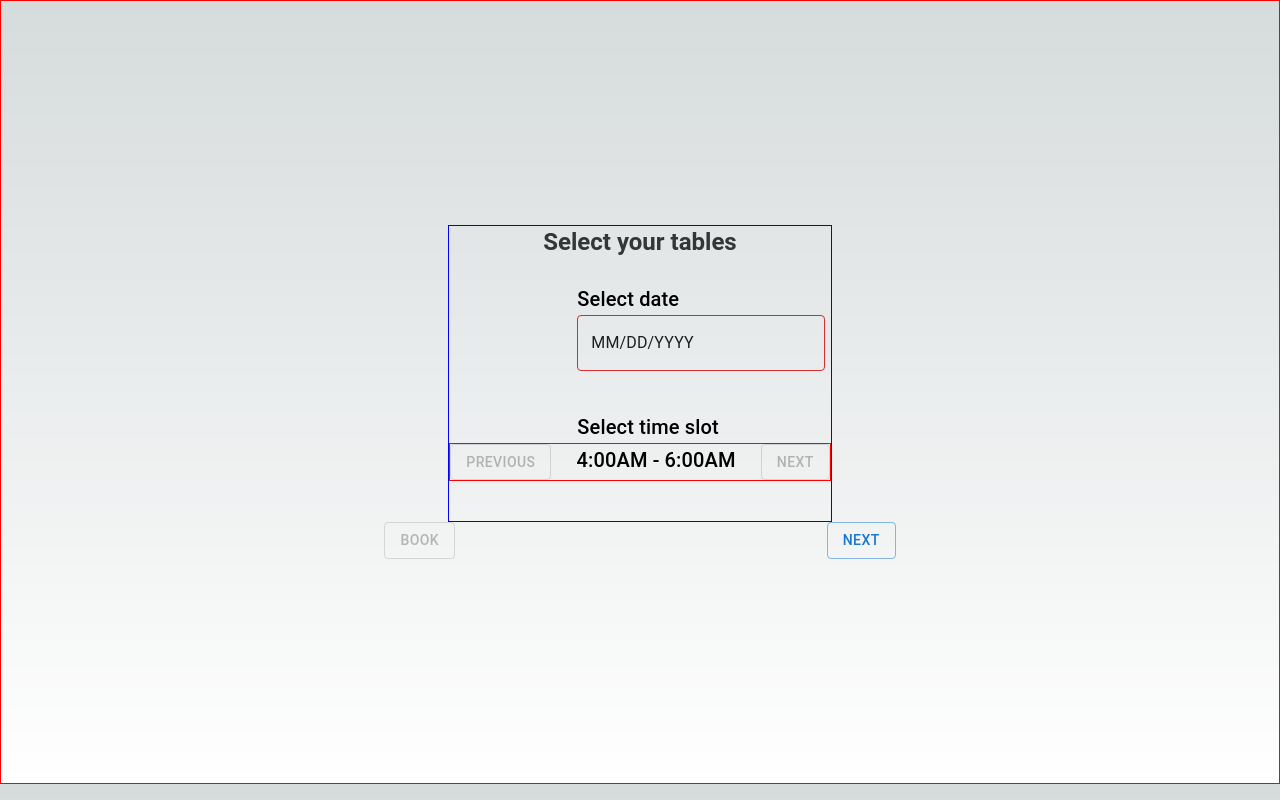
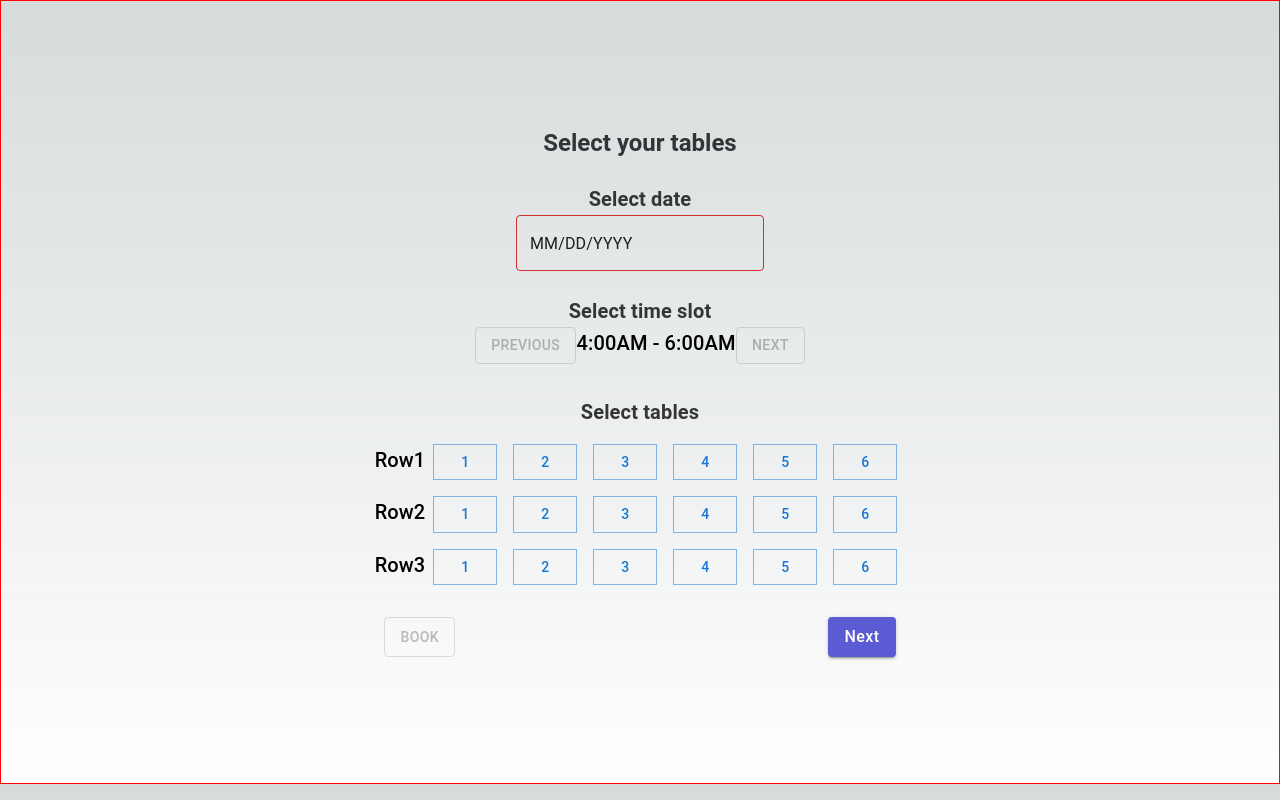
Before and after one commit to mayurigurav1997/library-booking, a Next.js app: page /Tables/tables in a window 1280 px wide. Built offline with nearby package versions, Linux system fonts and the light colour scheme.

Commit message:
tables designing done

```diff
--- a/src/pages/Login/login.jsx
+++ b/src/pages/Login/login.jsx
@@ -19,7 +19,7 @@ const Login = () => {
     const CustomButton = styled(Button)({
         color: 'white',
         backgroundColor: '#5b5bd3',
-        fontSize: "20px"
+        fontSize: "16px"
     });
     const Typography3 = styled(Typography)({
         fontSize: "24px",
@@ -28,9 +28,9 @@ const Login = () => {
     });
     const Typography4 = styled(Typography)({
         fontSize: "20px",
-        fontWeight: "bold",
+        fontWeight: 600,
         color: "#202124e6",
-    });;
+    });
     const handleNameChange = (event) => {
         setName(event.target.value);
         setError('');
--- a/src/pages/Tables/tables.jsx
+++ b/src/pages/Tables/tables.jsx
@@ -1,5 +1,4 @@
 import React, { useEffect, useState } from 'react'
-import classes from "../../styles/Login/Login.module.scss";
 import { Box, Button, OutlinedInput, TextField, Typography } from '@mui/material';
 import { AdapterDayjs } from '@mui/x-date-pickers/AdapterDayjs';
 import { LocalizationProvider } from '@mui/x-date-pickers/LocalizationProvider';
@@ -9,21 +8,35 @@ import { setPaymentData, setSelectedDate, setSlot, setSubmit } from '../feature/
 import { useRouter } from 'next/router';
 import Link from 'next/link';
 import styled from '@emotion/styled';
-// import { KeyboardBackspaceOutlinedIcon } from '@mui/icons-material';
+import { KeyboardBackspaceOutlinedIcon } from '@mui/icons-material';
 
 const Tables = () => {
     const router = useRouter();
     const [date, setDate] = useState("")
     const [bookedSeats, setBookedSeats] = useState([])
     const [selectedButtonId, setSelectedButtonId] = useState(null)
+    const Row1 = ["1(Row1)", "2(Row1)", "3(Row1)", "4(Row1)", "5(Row1)", "6(Row1)"]
+    const Row2 = ["1(Row2)", "2(Row2)", "3(Row2)", "4(Row2)", "5(Row2)", "6(Row2)"]
+    const Row3 = ["1(Row3)", "2(Row3)", "3(Row3)", "4(Row3)", "5(Row3)", "6(Row3)"]
     const dispatch = useDispatch()
     const userName = useSelector((state) => state.user.user)
     const selectedDate = useSelector((state) => state.user.selectedDate)
     const selectedSlot = useSelector((state) => state.user.selectedSlot)
     let userData = useSelector((state) => state.user.allUsers)
+    const CustomButton = styled(Button)({
+        color: 'white',
+        backgroundColor: '#5b5bd3',
+        fontSize: "16px",
+        textTransform: "capitalize"
+    });
     const Typography3 = styled(Typography)({
         fontSize: "24px",
         fontWeight: "bold",
+        color: "#202124e6",
+    });
+    const Typography4 = styled(Typography)({
+        fontSize: "20px",
+        fontWeight: 600,
         color: "#202124e6",
     });
     const handleDate = (date) => {
@@ -41,15 +54,6 @@ const Tables = () => {
         // const userDates = Object.keys(foundObject.dates)
         console.log(userObject, "userObject")
         if (!userObject.bookingStatus.some(obj => obj?.date == formattedDate)) {
-            // console.log("Need to add the date")
-            // const updatedData = userData.map(user =>
-            //     user.name === userName
-            //         ? { ...user, bookingStatus: [...user.bookingStatus, { date: formattedDate, slot: "" }] }
-            //         : user)
-            // console.log(updatedData, "updatedData")
-            // dispatch(setSubmit(updatedData))
-
-            // console.log(`Added date ${formattedDate}`);
         } else {
             console.log(`Date  already exists.`);
             var filterBookedSeats = userData?.flatMap(user =>
@@ -91,10 +95,6 @@ const Tables = () => {
                 .map(booking => booking?.seatId)
         );
         setBookedSeats(filterBookedSeats)
-        // console.log(slotsTimings[index + 1], "selectedSlot")
-        // console.log(selectedDate, "selectedDate")
-        // console.log(filterBookedSeats, "Booked seats are:")
-
     }
 
     function handleSeatSelecting(i) {
@@ -151,6 +151,8 @@ const Tables = () => {
         console.log(paymentData, "paymentData")
         // console.log(formattedData, "formattedData09")
         dispatch(setPaymentData(paymentData))
+        dispatch(setSelectedDate(""))
+        dispatch(setSlot("4:00AM - 6:00AM"))
         router.push("/Pay")
 
     }
@@ -160,10 +162,10 @@ const Tables = () => {
 
     return (
         <Box sx={{ display: "flex", justifyContent: "center", alignItems: "center", flexDirection: "column", height: "98vh" }} border="1px solid red">
-            <Box sx={{ display: "flex", flexDirection: "column", width: "30%" }} border="1px solid blue">
-                <Typography3 variant="h5" sx={{ textAlign: "center", mb: 3 }}>Select your tables</Typography3>
-                <Typography variant="h6" sx={{ textAlign: "left", ml: 16 }}>Select date</Typography>
-                <Box sx={{ mb: 5, ml: 16 }}>
+            <Box sx={{ display: "flex", flexDirection: "column", width: "30%", justifyContent: "center", alignItems: "center" }} border="0px solid blue">
+                <Typography3 variant="h5" sx={{ mb: 3 }}>Select your tables</Typography3>
+                <Typography4 variant="h6" sx={{}}>Select date</Typography4>
+                <Box sx={{ mb: 3, }}>
                     <LocalizationProvider dateAdapter={AdapterDayjs}>
                         <DatePicker
                             value={date}
@@ -171,59 +173,59 @@ const Tables = () => {
                     </LocalizationProvider>
                 </Box>
 
-                <Typography variant="h6" sx={{ ml: 16 }}>Select time slot</Typography>
-                <Box sx={{ mb: 5, display: "flex", justifyContent: "space-between" }} border="1px solid red">
+                <Typography4 variant="h6" sx={{}}>Select time slot</Typography4>
+                <Box sx={{ mb: 4, display: "flex", justifyContent: "space-between", width: "86%" }} border="0px solid red">
                     <Button variant="outlined" onClick={handleSlotBack} disabled={(selectedDate ? false : true) || slotsTimings[index] == "4:00AM - 6:00AM"}>
                         Previous
                     </Button>
                     <Typography variant="h6" >{slotsTimings[index]}</Typography>
                     <Button variant="outlined" onClick={handleSlotNext} disabled={(selectedDate ? false : true) || slotsTimings[index] == "8:00PM - 10:00PM"}>Next</Button>
                 </Box>
+            </Box>
 
-
-
-            </Box>
-            {selectedDate && selectedSlot ?
-                <Box sx={{ display: "flex", justifyContent: "space-between", mb: 2 }} border="1px solid red">
+            <Typography4 variant="h6" sx={{ mb: 2 }}>Select tables</Typography4>
+            {selectedSlot ?
+                <Box sx={{ display: "flex", justifyContent: "space-between", mb: 2 }} border="0px solid red">
                     <Typography variant="h6" >Row1</Typography>
-                    {["1(Row1)", "2(Row1)", "3(Row1)", "4(Row1)", "5(Row1)", "6(Row1)"].map((i) => <Button
+                    {Row1.map((i) => <Button
                         variant={selectedButtonId == i ? "contained" : "outlined"}
-                        key={i} sx={{ cursor: "pointer", width: "2%", mx: 1 }} onClick={() => {
+                        key={i} sx={{ cursor: "pointer", width: "1%", mx: 1, borderRadius: "0px" }} onClick={() => {
                             console.log(i, 'clicked');
                             handleSeatSelecting(i)
                         }} disabled={bookedSeats.some(a => a == i)}
-                        border="1px solid blue">{i.charAt()}</Button>)}
+                        border="0px solid blue">{i.charAt()}</Button>)}
                 </Box> :
                 <></>}
-            {selectedDate && selectedSlot ?
-                <Box sx={{ display: "flex", justifyContent: "space-between", mb: 2 }} border="1px solid red">
+            {selectedSlot ?
+                <Box sx={{ display: "flex", justifyContent: "space-between", mb: 2 }} border="0px solid red">
                     <Typography variant="h6" >Row2</Typography>
-                    {["1(Row2)", "2(Row2)", "3(Row2)", "4(Row2)", "5(Row2)", "6(Row2)"].map((i) => <Button
+                    {Row2.map((i) => <Button
                         variant={selectedButtonId == i ? "contained" : "outlined"}
-                        key={i} sx={{ cursor: "pointer", width: "2%", mx: 1 }} onClick={() => {
+                        key={i} sx={{ cursor: "pointer", width: "1%", mx: 1, borderRadius: "0px" }} onClick={() => {
                             console.log(i, 'clicked');
                             handleSeatSelecting(i)
                         }} disabled={bookedSeats.some(a => a == i)}
-                        border="1px solid blue">{i.charAt()}</Button>)}
+                        border="0px solid blue">{i.charAt()}</Button>)}
                 </Box> :
                 <></>}
-            {selectedDate && selectedSlot ?
-                <Box sx={{ display: "flex", justifyContent: "space-between", mb: 4 }} border="1px solid red">
+            {selectedSlot ?
+                <Box sx={{ display: "flex", justifyContent: "space-between", mb: 4 }} border="0px solid red">
                     <Typography variant="h6" >Row3</Typography>
-                    {["1(Row3)", "2(Row3)", "3(Row3)", "4(Row3)", "5(Row3)", "6(Row3)"].map((i) => <Button
+                    {Row3.map((i) => <Button
                         variant={selectedButtonId == i ? "contained" : "outlined"}
-                        key={i} sx={{ cursor: "pointer", width: "2%", mx: 1 }} onClick={() => {
+                        key={i} sx={{ cursor: "pointer", width: "1%", mx: 1, borderRadius: "0px" }}
+                        onClick={() => {
                             console.log(i, 'clicked');
                             handleSeatSelecting(i)
                         }} disabled={bookedSeats.some(a => a == i)}
-                        border="1px solid blue">{i.charAt()}</Button>)}
+                        border="0px solid blue">{i.charAt()}</Button>)}
                 </Box> :
                 <></>}
 
             <Box sx={{ display: "flex", justifyContent: "space-between", width: "40%" }}>
-                <Button variant="outlined" onClick={handleBook} disabled={!selectedButtonId}>Book</Button>
+                <Button variant="outlined" onClick={handleBook} disabled={!(selectedButtonId && selectedDate)} className={{ textTransform: "capitalize", }}>Book</Button>
                 {/* <Link href="/Pay"> */}
-                <Button variant="outlined" onClick={handleNext}>Next</Button>
+                <CustomButton variant="contained" onClick={handleNext}>Next</CustomButton>
                 {/* </Link> */}
             </Box>
         </Box>
```
Also changed, not shown: src/pages/Pay/pay.jsx (+22 -6 lines).
